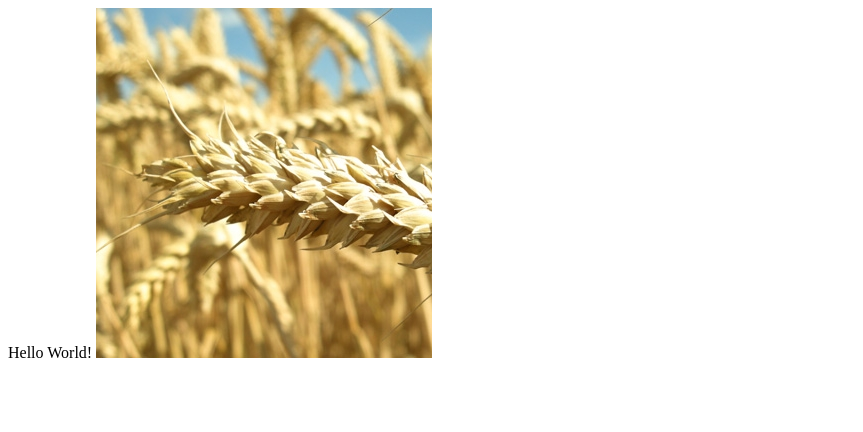
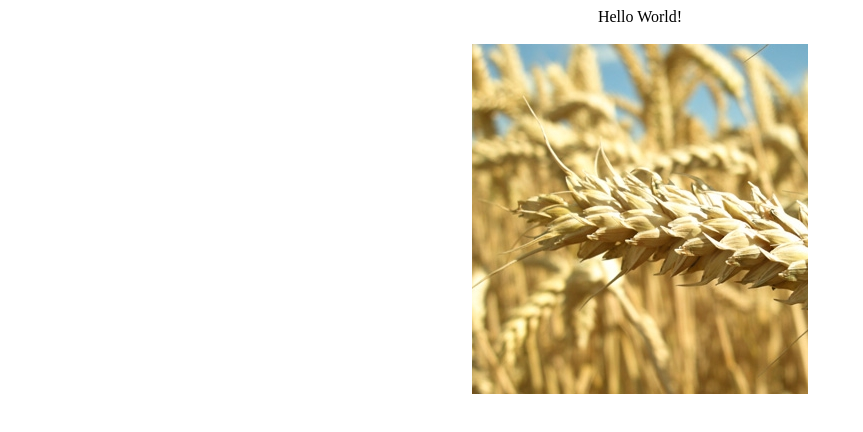
Before and after one commit to alexivanov1/git-101, a plain HTML site: page index.html in a window 1280 px wide. Shown: the whole page, without its empty margins (0-863 px from the left). Drawn offline with Linux system fonts and the light colour scheme; files whose address does not match are found by name.

Commit message:
Centered all the content

```diff
--- a/index.html
+++ b/index.html
@@ -1,6 +1,7 @@
 <html>
 <body>
-Hello World!
-<img src="C:\Spass!!!\git-101\logo.jpg">
+<center>Hello World!</center>
+</br>
+<center><img src="C:\Spass!!!\git-101\logo.jpg"></center>
 </body>
 </html>
```
